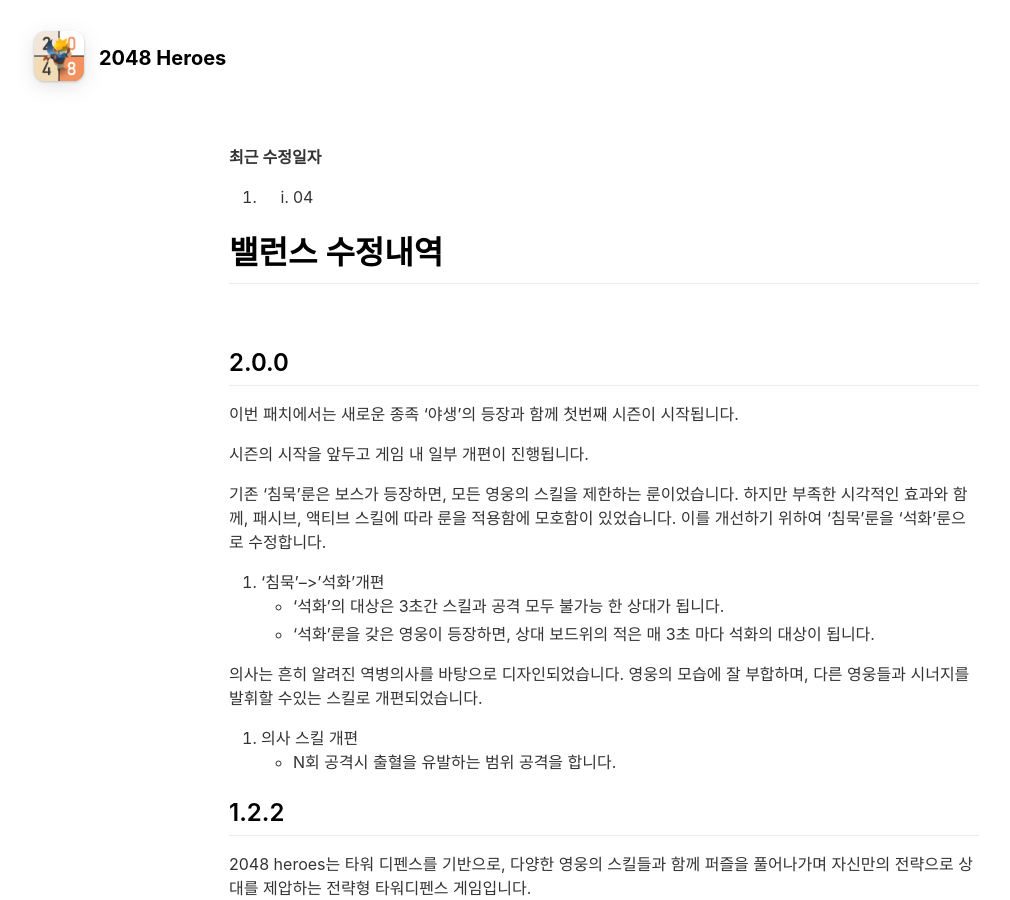
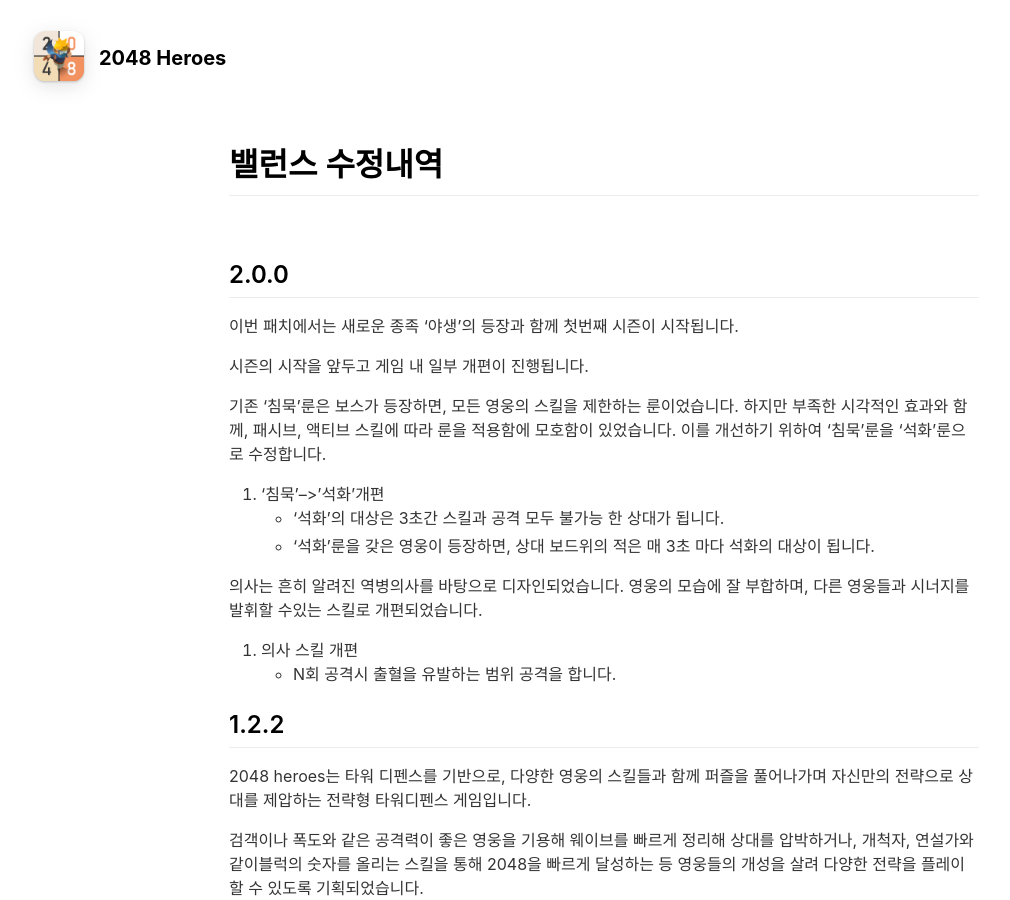
Before and after one commit to ArgoExped/Frozen-Arts, a Jekyll site: the page built from balance-kr.md, in a window 1280 px wide and 900 px high. Shown: the whole window, without its empty margins (36-1046 px from the left). Built offline with Jekyll 4.4.1, drawn with Linux system fonts in a browser that asks for light colours; nearby versions of some CDN libraries.

Commit message:
no message

```diff
--- a/balance-kr.md
+++ b/balance-kr.md
@@ -3,10 +3,6 @@ layout: page
 title: Balance Logs
 include_in_header: true
 ---
-
-**최근 수정일자**
-2022. 04. 04
-
 # 밸런스 수정내역
 
 <br>
```
Also changed, not shown: balance.md (+0 -4 lines).
